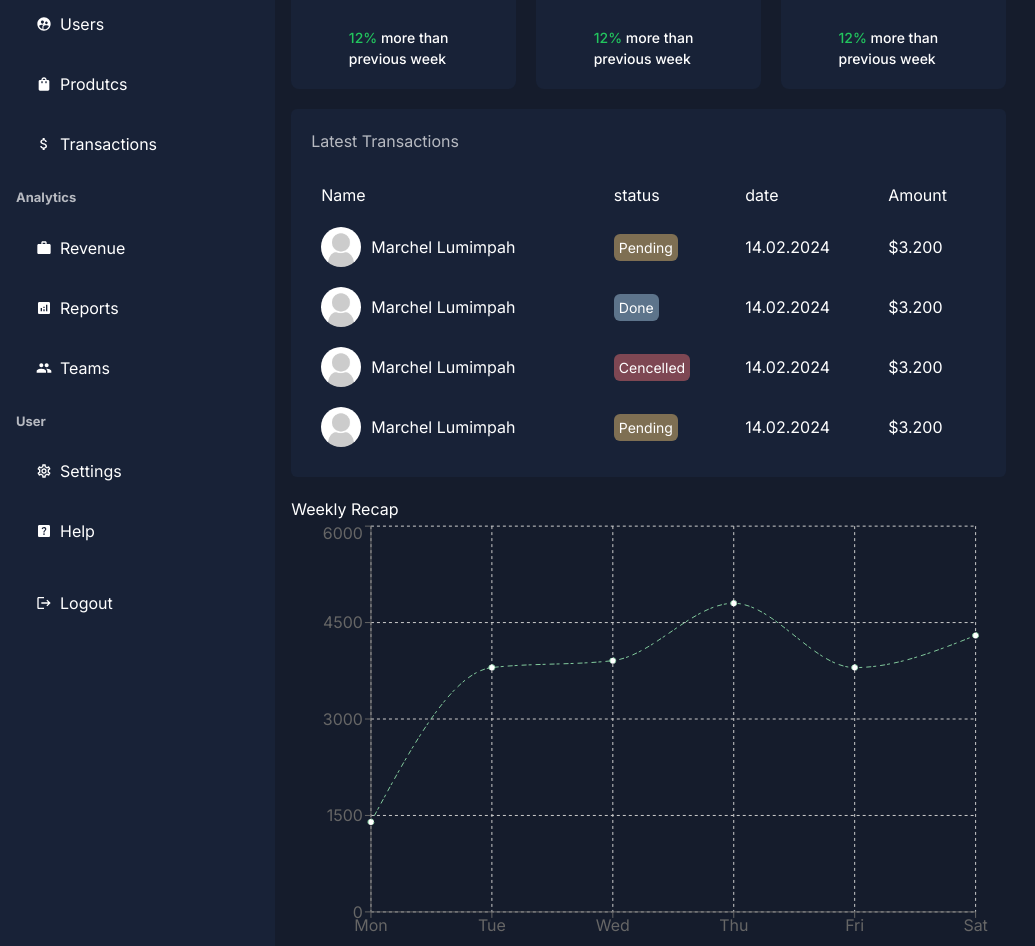
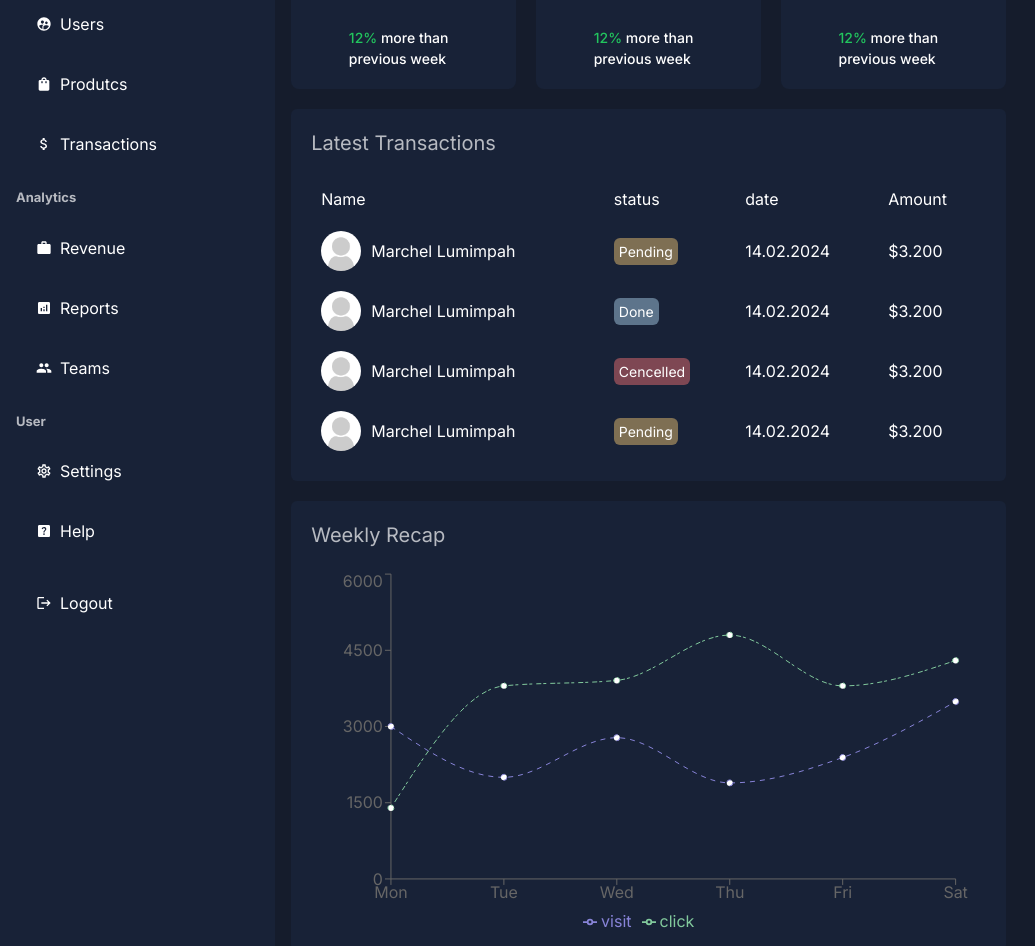
Before and after one commit to acelproject/dashboard-admin-nextjs-mongodb, a Next.js app: page /dashboard in a window 1280 px wide. Shown: the part 201-1147 px from the top of the page, without its empty margins (0-1035 px from the left). Built offline with nearby package versions, Linux system fonts and the light colour scheme.

Commit message:
styling charts

```diff
--- a/src/app/(component)/ui/dashboard/chart/chart.tsx
+++ b/src/app/(component)/ui/dashboard/chart/chart.tsx
@@ -1,46 +1,46 @@
 "use client"
 
 import React from 'react'
-import { LineChart, Line, XAxis, YAxis, CartesianGrid, Tooltip, Legend, ResponsiveContainer } from 'recharts';
+import { LineChart, Line, XAxis, YAxis,  Tooltip, Legend, ResponsiveContainer } from 'recharts';
 
 const data = [
   {
     name: 'Mon',
-    vsit: 3000,
+    visit: 3000,
     click: 1398,
   },
   {
     name: 'Tue',
-    vsit: 2000,
+    visit: 2000,
     click: 3800,
   },
   {
     name: 'Wed',
-    vsit: 2780,
+    visit: 2780,
     click: 3908,
   },
   {
     name: 'Thu',
-    vsit: 1890,
+    visit: 1890,
     click: 4800,
   },
   {
     name: 'Fri',
-    vsit: 2390,
+    visit: 2390,
     click: 3800,
   },
   {
     name: 'Sat',
-    vsit: 3490,
+    visit: 3490,
     click: 4300,
   },
 ];
 
 const Chart = () => {
   return (
-    <div className='h-[450px]'>
-      <h2>Weekly Recap</h2>
-      <ResponsiveContainer width="100%" height="100%">
+    <div className='h-[450px] bg-bgSoft p-[20px] rounded-md'>
+      <h2 className='mb-[20px] text-xl font-normal text-textSoft'>Weekly Recap</h2>
+      <ResponsiveContainer width="100%" height="90%">
         <LineChart
           width={500}
           height={300}
@@ -52,10 +52,9 @@ const Chart = () => {
             bottom: 5,
           }}
         >
-          <CartesianGrid strokeDasharray="3 3" />
           <XAxis dataKey="name" />
           <YAxis />
-          <Tooltip />
+          <Tooltip contentStyle={{background:"#151c2c",border:"none",borderRadius:"10px"}} />
           <Legend />
           <Line type="monotone" dataKey="visit" stroke="#8884d8" strokeDasharray="5 5" />
           <Line type="monotone" dataKey="click" stroke="#82ca9d" strokeDasharray="3 4 5 2" />
--- a/src/app/(component)/ui/dashboard/transactions.tsx/transactions.tsx
+++ b/src/app/(component)/ui/dashboard/transactions.tsx/transactions.tsx
@@ -7,7 +7,7 @@ import noAvatar from "@/public/noavatar.png";
 const Transactions = () => {
   return (
     <div className="bg-bgSoft p-[20px] rounded-md">
-      <h2 className="mb-[20px] font-normal text-textSoft">
+      <h2 className="mb-[20px] text-xl font-normal text-textSoft">
         Latest Transactions
       </h2>
       <table className="w-full">
```
